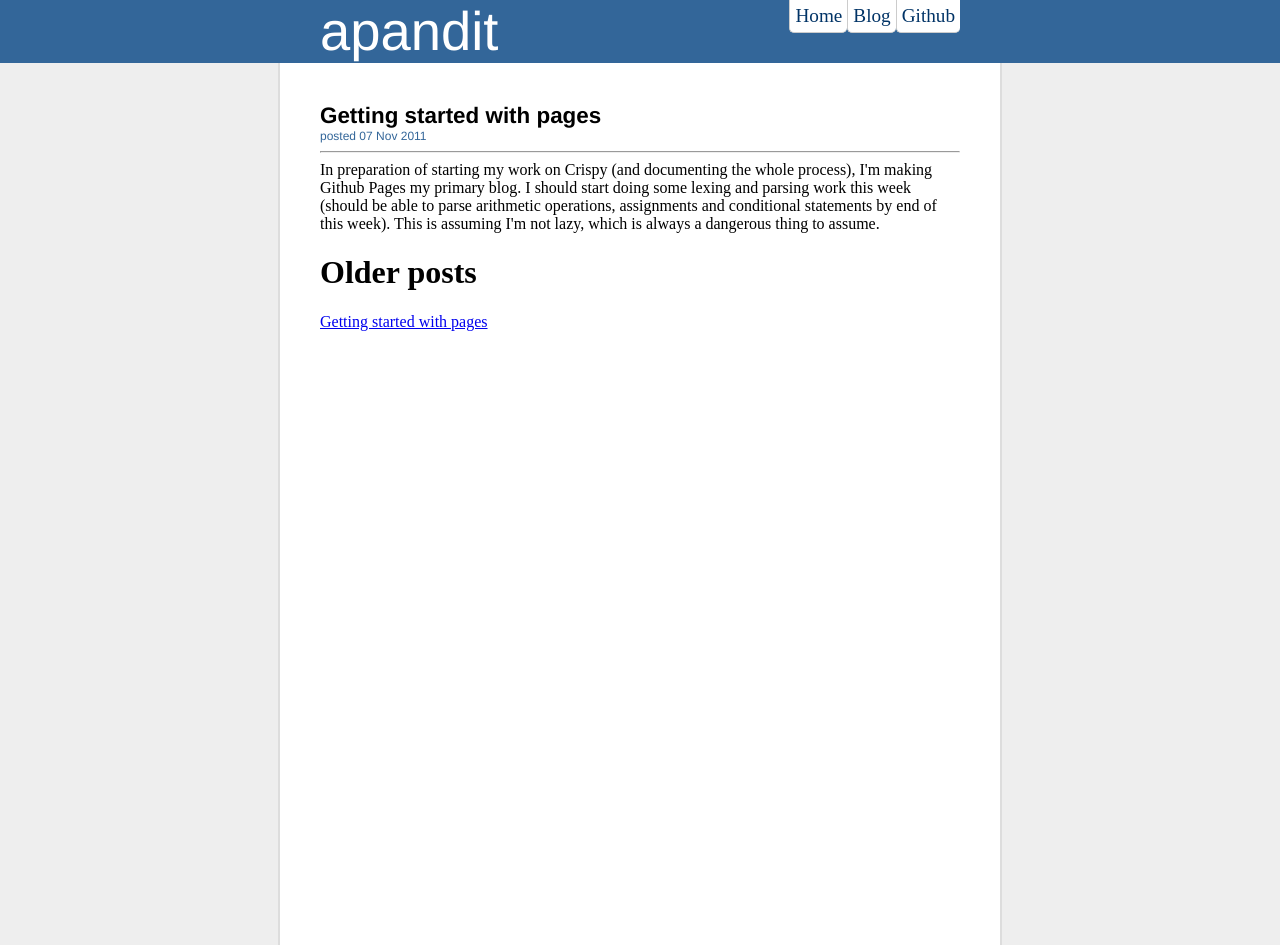
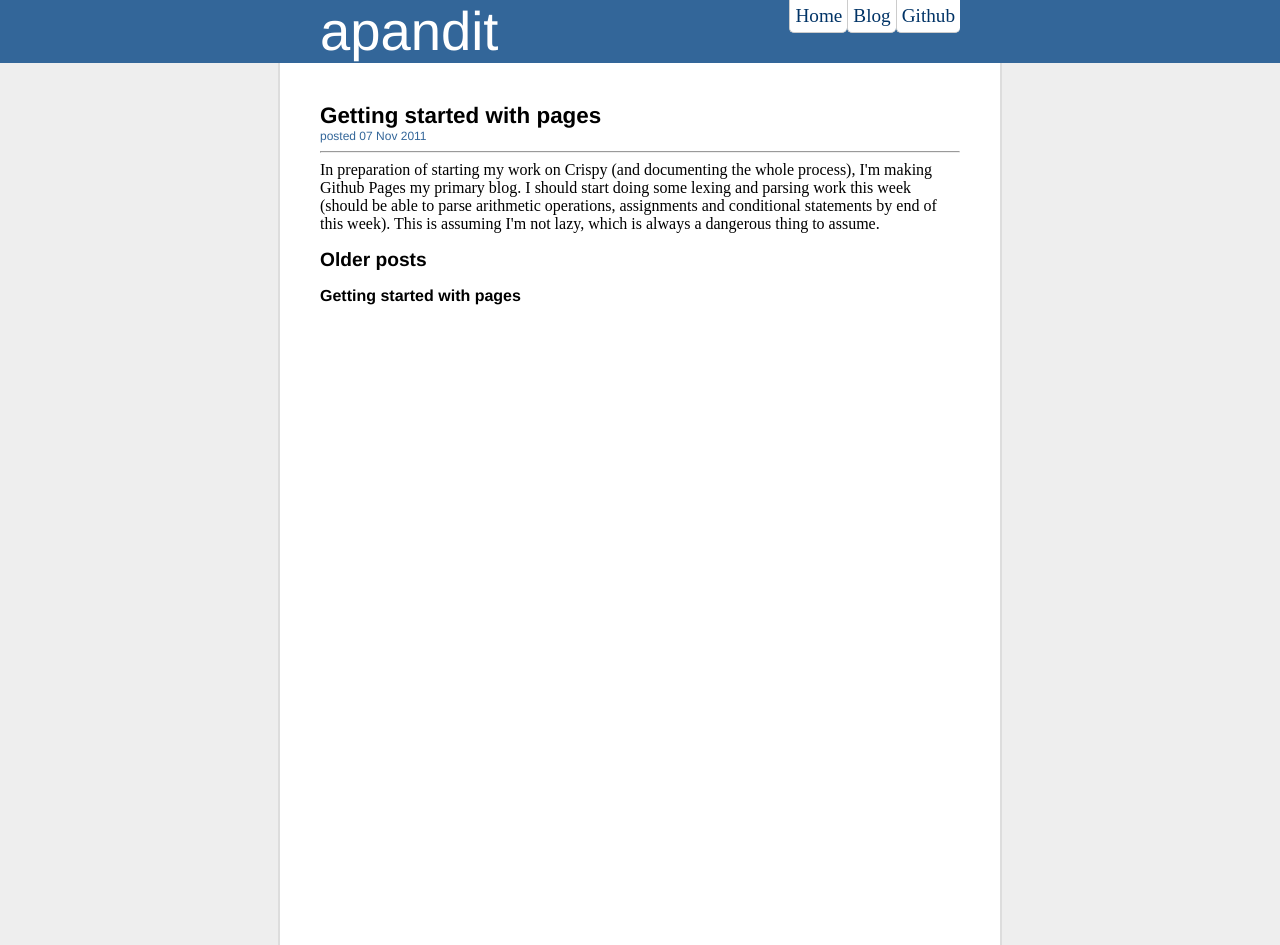
Before and after one commit to apandit/apandit.github.io, a Jekyll site: the page built from index.html, in a window 1280 px wide. Built offline with Jekyll 4.4.1, drawn with Linux system fonts in a browser that asks for light colours.

Commit message:
Whoops, now it's fixed

```diff
--- a/index.html
+++ b/index.html
@@ -11,7 +11,7 @@ title: Home
 </div>
 
 <div class="list">
-    <h1>Older posts</h1>
+    <h2>Older posts</h2>
     {% for item in site.posts limit:3 %}
         <a href='{{item.url}}'>{{ item.title }}</a><br/>
     {% endfor %}
--- a/stylesheets/master.css
+++ b/stylesheets/master.css
@@ -100,7 +100,10 @@ h2 {
     font-family: Helvetica, Arial;
 }
 
-h2 a {
+.list a {
     color: black;
+    text-decoration: none;
+    font-weight: bold;
     font-family: Helvetica, Arial;
+    display: inline-block;
 }
```
